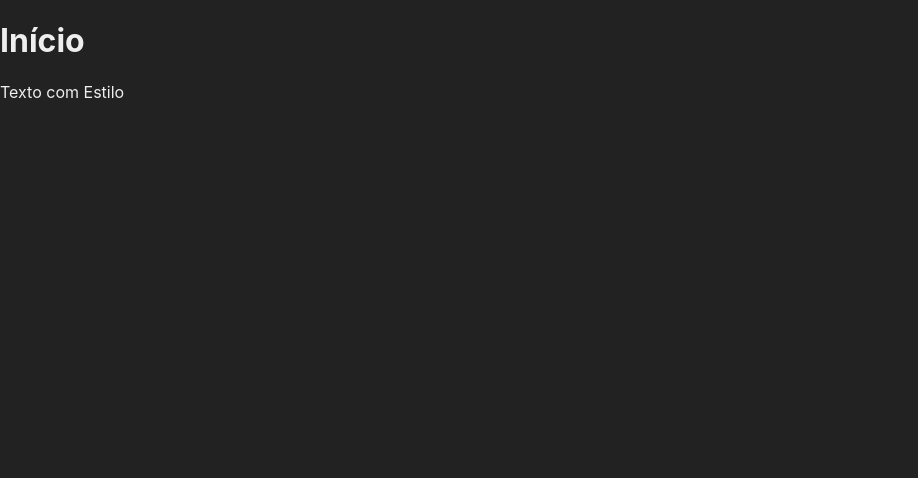
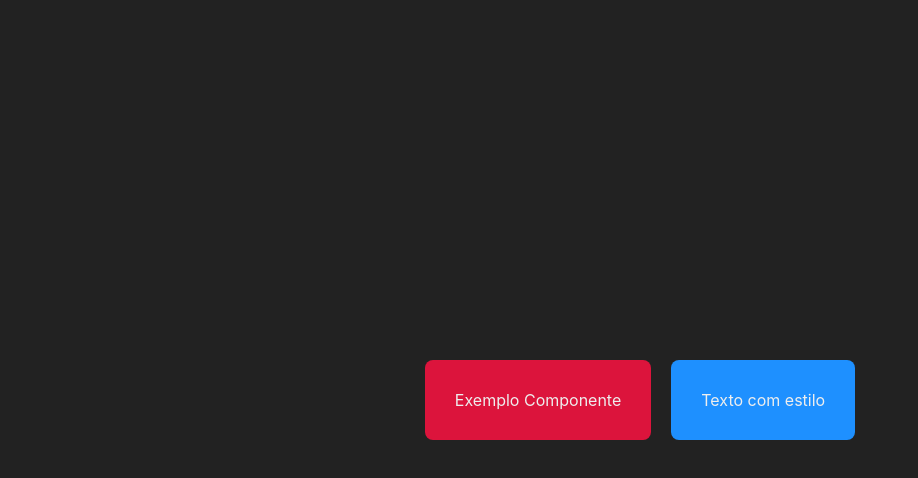
Before and after one commit to maddogxx/cursoreactjs, a Next.js app in the folder nextjs/fundamentos/: page / in a window 1280 px wide. Shown: the top 478 px of the page, without its empty margins (0-918 px from the left). Built offline with nearby package versions, Linux system fonts and the light colour scheme.

Commit message:
95. Componente Navegador

```diff
--- /dev/null
+++ b/nextjs/fundamentos/src/components/Navegador.jsx
@@ -0,0 +1,14 @@
+import Link from "next/link";
+import styles from "../styles/Navegador.module.css";
+
+export default function Navegador(props) {
+    return (
+        <Link href={props.destino}>
+            <div className={styles.navegador} style={{
+                backgroundColor: props.cor ?? "dodgerblue"
+            }}>
+                {props.texto}
+            </div>
+        </Link>
+    );
+}
--- a/nextjs/fundamentos/src/pages/index.jsx
+++ b/nextjs/fundamentos/src/pages/index.jsx
@@ -1,10 +1,16 @@
-import Link from "next/link";
+import Navegador from "../components/Navegador";
 
 export default function Inicio() {
   return (
-    <div>
-      <h1>Início</h1>
-      <Link href="/estiloso">Texto com Estilo</Link>
+    <div style={{
+      display: "flex",
+      justifyContent: "center",
+      alignItems: "center",
+      flexWrap: "wrap",
+      height: "100vh"
+    }}>
+      <Navegador destino="/exemplo" texto="Exemplo Componente" cor="crimson"/>
+      <Navegador destino="/estiloso" texto="Texto com estilo"/>
     </div>
   );
 }
--- /dev/null
+++ b/nextjs/fundamentos/src/styles/Navegador.module.css
@@ -0,0 +1,5 @@
+.navegador {
+    padding: 30px;
+    margin: 10px;
+    border-radius: 8px;
+}
```
Also changed, not shown: nextjs/fundamentos/src/pages/exemplo.jsx (+5 -2 lines).
